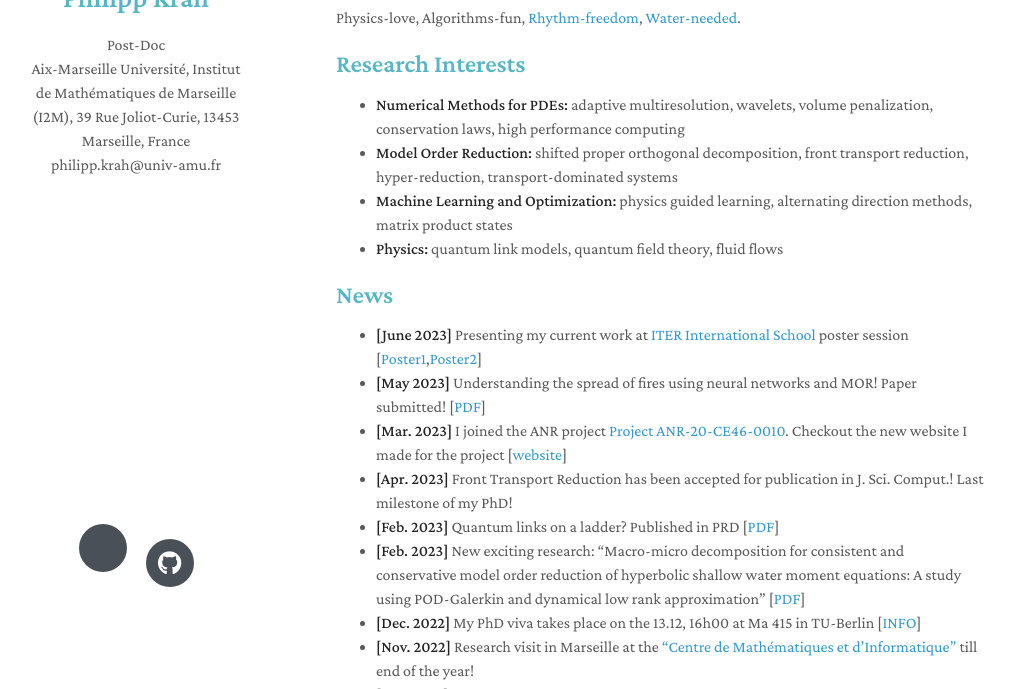
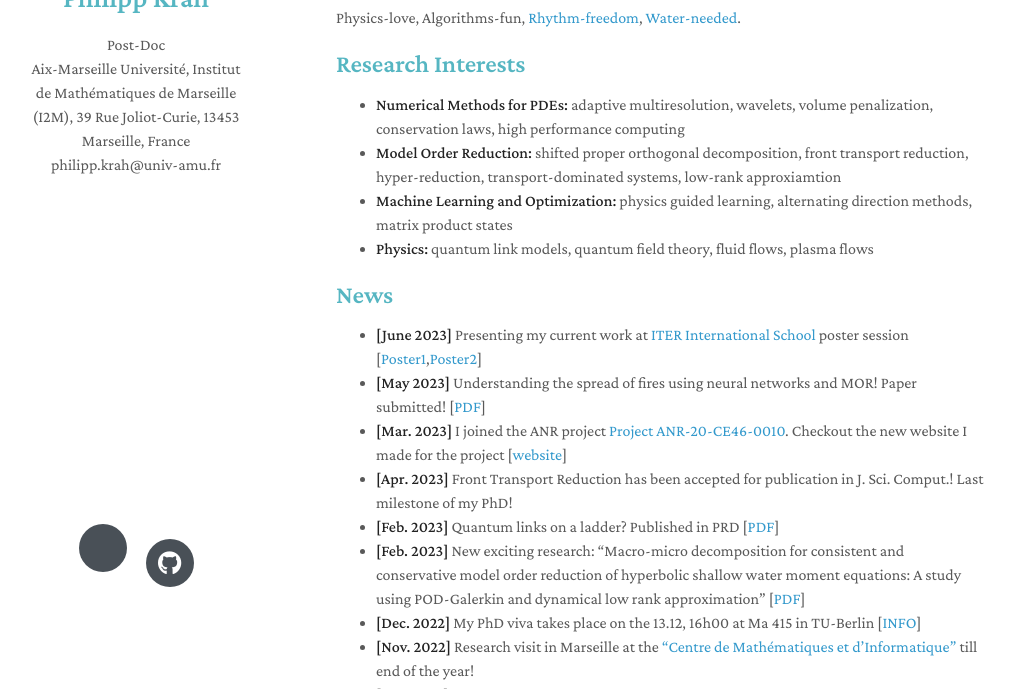
Before and after one commit to Philipp137/Philipp137.github.io, a Jekyll site: the page built from index.markdown, in a window 1280 px wide and 900 px high, cut to the strip 211-900 px from the top of the window. Shown: the whole strip, without its empty margins (134-1149 px from the left). Built offline with Jekyll 4.4.1, drawn with Linux system fonts in a browser that asks for light colours; nearby versions of some CDN libraries; a style sheet for code colours, icons or effects is not loaded.

Commit message:
DLRA and other infos added

```diff
--- a/index.markdown
+++ b/index.markdown
@@ -12,9 +12,9 @@ Physics-love, Algorithms-fun, [Rhythm-freedom](https://soundcloud.com/massesandb
 ## Research Interests
 
 - **Numerical Methods for PDEs:** adaptive multiresolution, wavelets, volume penalization, conservation laws, high performance computing
-- **Model Order Reduction:** shifted proper orthogonal decomposition, front transport reduction, hyper-reduction, transport-dominated systems
+- **Model Order Reduction:** shifted proper orthogonal decomposition, front transport reduction, hyper-reduction, transport-dominated systems, low-rank approxiamtion
 - **Machine Learning and Optimization:** physics guided learning, alternating direction methods, matrix product states
-- **Physics:** quantum link models, quantum field theory, fluid flows
+- **Physics:** quantum link models, quantum field theory, fluid flows, plasma flows
 
 ## News
 
```
